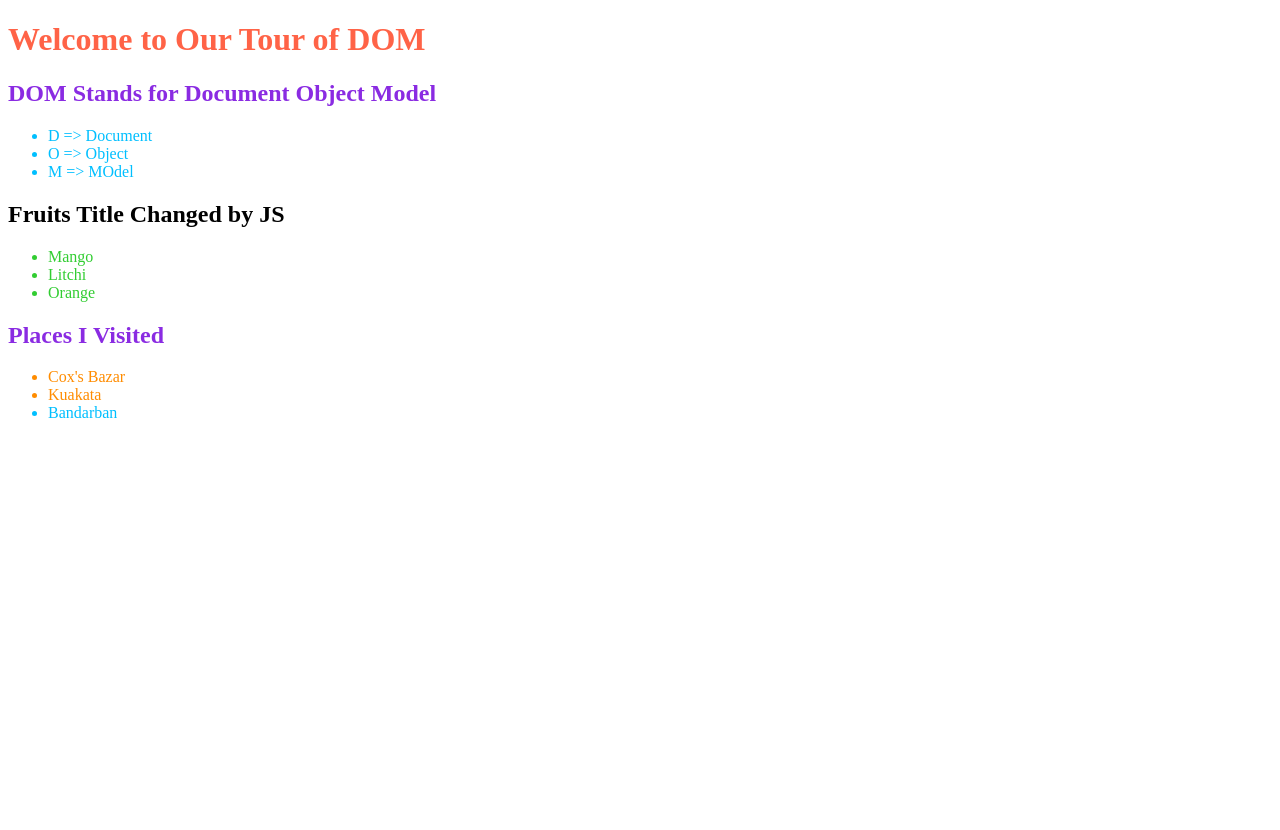
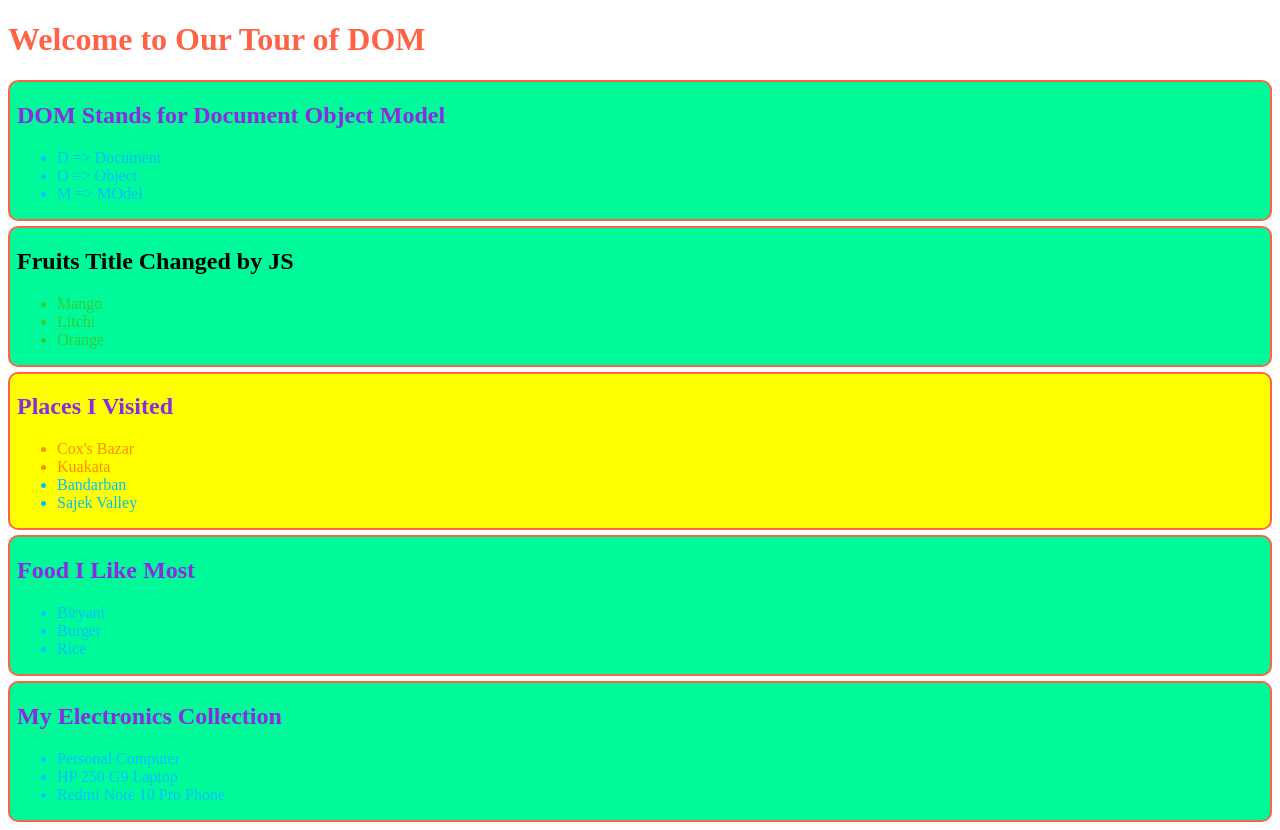
Before and after one commit to SK-Jabed/Tour-of-DOM, a plain HTML site: page index.html in a window 1280 px wide. Before the commit the page ends 800 px from the top, so only its background shows below. Drawn offline with Linux system fonts and the light colour scheme.

Commit message:
Tour of DOM Repository Done

```diff
--- a/index.html
+++ b/index.html
@@ -24,7 +24,7 @@
   <header>
     <h1>Welcome to Our Tour of DOM</h1>
   </header>
-  <main>
+  <main id="main-container">
     <section>
     <h2>DOM Stands for Document Object Model</h2>
     <ul>
@@ -41,9 +41,9 @@
       <li>Orange</li>
     </ul>
     </section>
-    <section>
+    <section id="places-container" class="large-text">
     <h2 id="places-title">Places I Visited</h2>
-    <ul>
+    <ul id="places-list">
       <li class="beach-places">Cox's Bazar</li>
       <li class="beach-places">Kuakata</li>
       <li>Bandarban</li>
@@ -51,6 +51,8 @@
     </section>
   </main>
   <script src="js/dom.js"></script>
+  <script src="js/append.js"></script>
+  <script src="js/styleInJs.js"></script>
   <script>
     // Option - 01: getElementsByTagName
     const liCollection = document.getElementsByTagName("li");
--- /dev/null
+++ b/js/append.js
@@ -0,0 +1,46 @@
+// 01. Where to add
+const placesList = document.getElementById("places-list");
+// 02. What to be add
+const li = document.createElement("li");
+li.innerText = "Sajek Valley";
+// 03. Add the child
+placesList.appendChild(li);
+
+// 01. Where to add
+const mainContainer = document.getElementById("main-container");
+// 02. What to add
+const section = document.createElement("section");
+const h2 = document.createElement("h2");
+h2.innerText = "Food I Like Most";
+section.appendChild(h2);
+
+const ul = document.createElement("ul");
+const li1 = document.createElement("li");
+li1.innerText = "Biryani";
+ul.appendChild(li1);
+
+const li2 = document.createElement("li");
+li2.innerText = "Burger";
+ul.appendChild(li2);
+
+const li3 = document.createElement("li");
+li3.innerText = "Rice";
+ul.appendChild(li3);
+
+section.appendChild(ul);
+
+mainContainer.appendChild(section);
+
+
+// Set innerHTML directly
+const sectionDress = document.createElement("section");
+sectionDress.innerHTML = `
+<h2>My Electronics Collection</h2>
+<ul>
+    <li>Personal Computer</li>
+    <li>HP 250 G9 Laptop</li>
+    <li>Redmi Note 10 Pro Phone</li>
+</ul>
+`
+
+mainContainer.appendChild(sectionDress);
--- /dev/null
+++ b/js/styleInJs.js
@@ -0,0 +1,13 @@
+const sections = document.querySelectorAll("section");
+for (const section of sections) {
+    section.style.border = "2px solid tomato";
+    section.style.marginBottom = "5px";
+    section.style.borderRadius = "10px";
+    section.style.paddingLeft = "7px";
+    section.style.backgroundColor = "mediumspringgreen";
+}
+
+const placesContainer = document.getElementById("places-container");
+placesContainer.style.backgroundColor = "skyblue"
+placesContainer.classList.add("yellow-bg");
+placesContainer.classList.remove("large-text");
--- a/styles/style.css
+++ b/styles/style.css
@@ -4,3 +4,10 @@ h1 {
 h2 {
   color: blueviolet;
 }
+.yellow-bg {
+  background-color: yellow !important;
+}
+.large-text {
+  font-size: 1.5rem;
+  font-weight: 500;
+}
```
Also changed, not shown: js/summary.js (added, +30 -0 lines), summary.html (added, +43 -0 lines).
